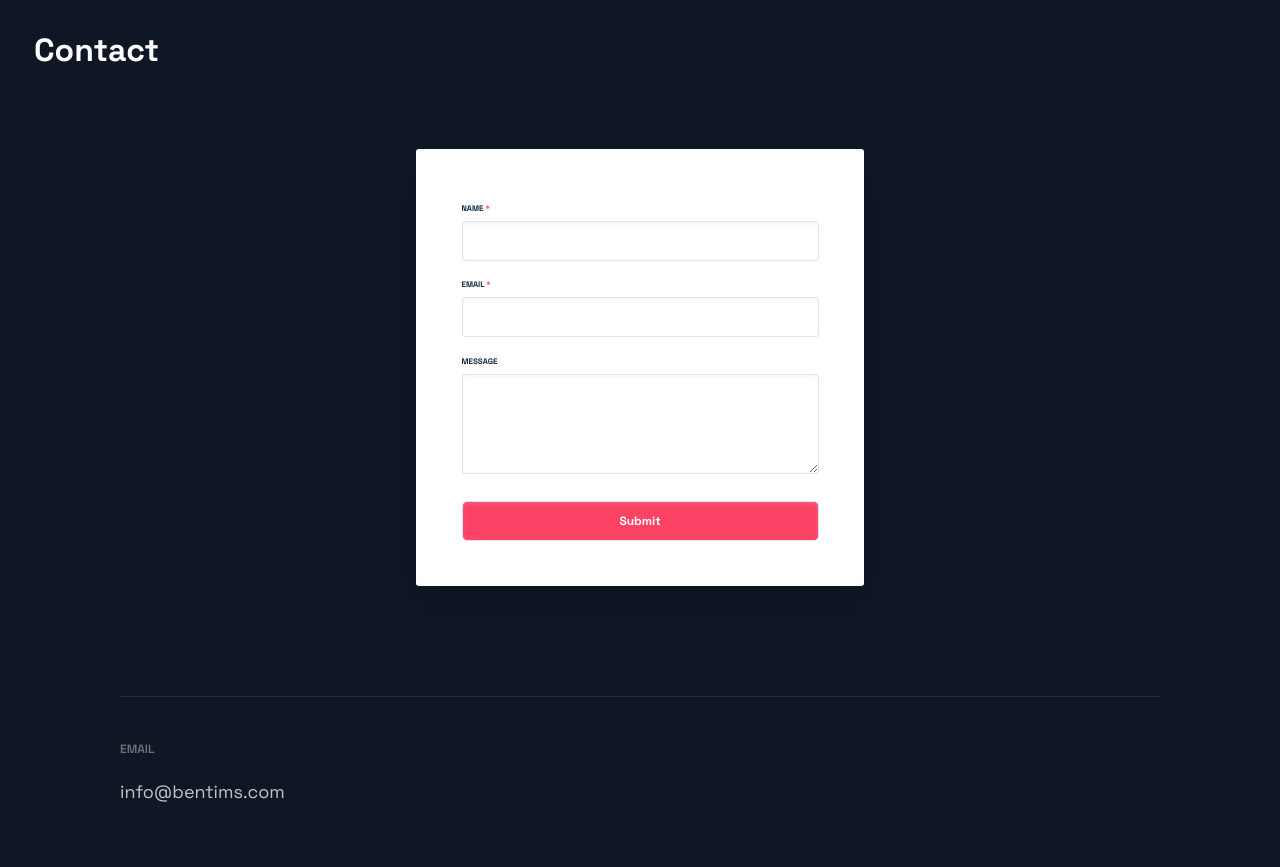
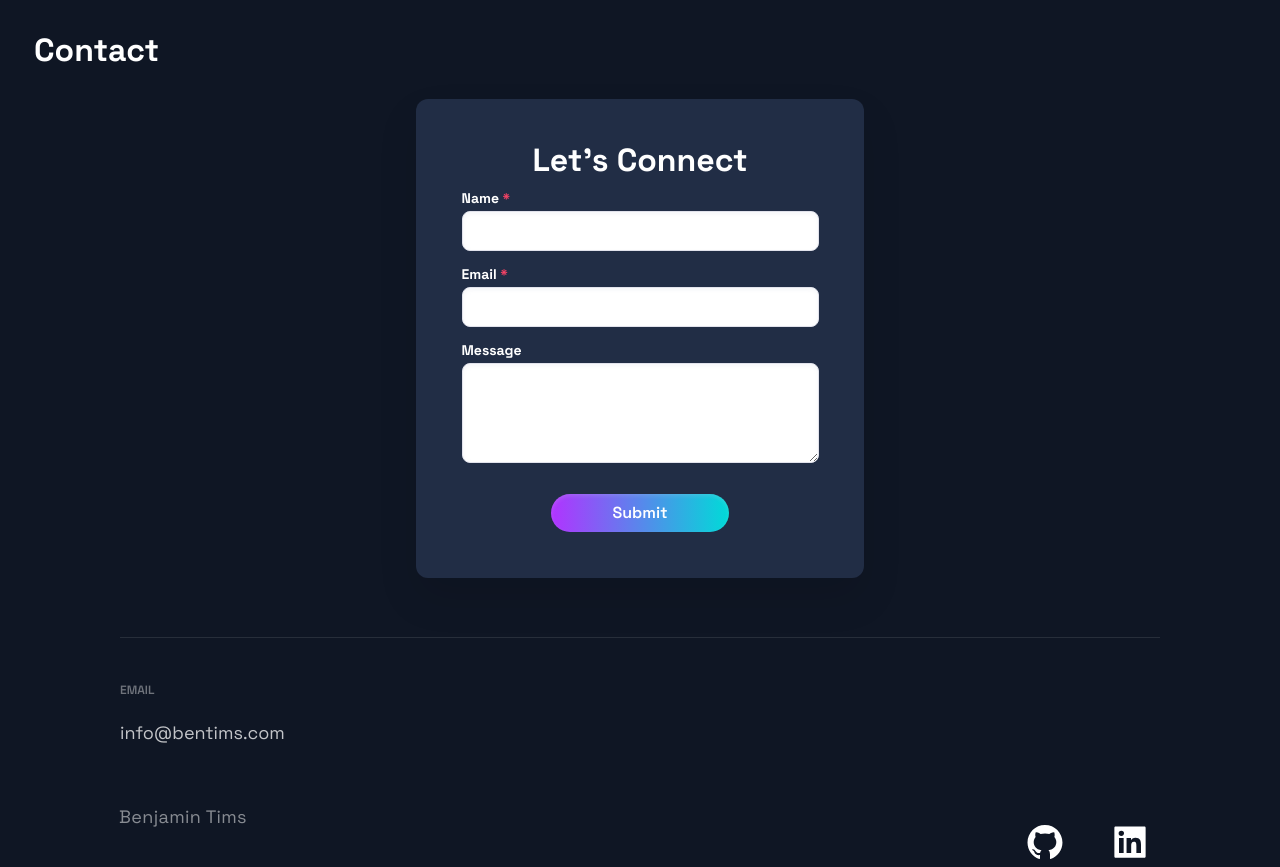
Before and after one commit to btims512/Portfolio_website, a Next.js app: page / in a window 1280 px wide. Shown: the part 5800-6667 px from the top of the page. Built offline with nearby package versions, Linux system fonts and the light colour scheme.

Commit message:
fixed contact section

```diff
--- a/src/components/About/HeroTextStyles.js
+++ b/src/components/About/HeroTextStyles.js
@@ -33,11 +33,28 @@ export const HeroTextStyles = styled.div`
     transform: translateY(-50%);
   }
 
+  .contact-line {
+    display: flex;
+    justify-content: flex-start;
+    flex-flow: row wrap;
+    position: relative;
+    top: 50%;
+    width: fit-content;
+    max-width: 13.8vw;
+    margin: 10 auto;
+    border-right: 2px solid rgba(255, 255, 255, 0.75);
+    font-size: 120%;
+    color: hsl(204deg 24% 94% / 50%);
+    white-space: nowrap;
+    overflow: hidden;
+    transform: translateY(-50%);
+  }
+
   /* Animation */
   .anim-typewriter {
     /* flex-shrink: 1; */
     width: fit-content;
-    animation: typewriter 4s steps(44) 1s 1 normal both,
+    animation: typewriter 4s steps(44) 2s 1 normal both,
       blinkTextCursor 800ms steps(44) infinite normal;
   }
   @keyframes typewriter {
--- a/src/components/Contact/Contact.js
+++ b/src/components/Contact/Contact.js
@@ -1,30 +1,55 @@
-import React from 'react';
-import { useForm, ValidationError } from '@formspree/react';
+import React from "react";
+import { useForm, ValidationError } from "@formspree/react";
 import { ContactFormStyles } from "./ContactFormStyles";
 import { SectionTitle } from "../../styles/GlobalComponents";
-
+import { HeroTextStyles } from "../About/HeroTextStyles";
 
 function ContactForm() {
   const [state, handleSubmit] = useForm("xyyaedyo");
   if (state.succeeded) {
+    return (
+      <ContactFormStyles style={{ display: "flex", justifyContent: "center" }}>
+        <div className="success-message">
+          <p>Thanks for joining!</p>
+        </div>
+      </ContactFormStyles>
+    );
+  }
 
-    return <ContactFormStyles style={{display: "flex", justifyContent: "center"}}><div className='success-message'><p>Thanks for joining!</p></div></ContactFormStyles>
-  }
+  // const scrollpos = typeof window !== "undefined".scrollY;
+  // const wh = typeof window !== "undefined".innerHeight - 50;
+  // const element = document.querySelector(".anim-typewriter");
+
+  // typeof window !==
+  //   "undefined".addEventListener("scroll", function () {
+  //     if (scrollpos > element.offsetTop - wh) {
+  //       element.classList.add("onScroll");
+  //     }
+  //   });
+
   return (
     <>
       <SectionTitle main> Contact</SectionTitle>
       <ContactFormStyles>
         <div className="form-container">
           <form onSubmit={handleSubmit}>
+            <div className="title-container">
+              {/* <HeroTextStyles>
+                <p className="contact-line anim-typewriter">Let's Connect</p>
+              </HeroTextStyles> */}
+              <SectionTitle main>Let's Connect</SectionTitle>
+            </div>
             <ul>
               <li>
                 <label htmlFor="name">
                   <span>
-            Name <span htmlFor="name" className="required-star">*</span>
+                    Name{" "}
+                    <span htmlFor="name" className="required-star">
+                      *
+                    </span>
                   </span>
                 </label>
-        <input type="name" id="name" name="name"
-        />
+                <input type="name" id="name" name="name" />
                 <ValidationError
                   prefix="Email"
                   field="email"
@@ -43,7 +68,12 @@ function ContactForm() {
                 <label htmlFor="email">
                   <span>Message</span>
                 </label>
-        <textarea id="message" name="messages" rows={4} cols={50} defaultValue={""}
+                <textarea
+                  id="message"
+                  name="messages"
+                  rows={4}
+                  cols={50}
+                  defaultValue={""}
                 />
                 <ValidationError
                   prefix="Message"
@@ -51,7 +81,7 @@ function ContactForm() {
                   errors={state.errors}
                 />
               </li>
-      <li>
+              <li style={{ display: "flex", justifyContent: "center" }}>
                 <input type="submit" disabled={state.submitting} />
               </li>
             </ul>
--- a/src/components/Contact/ContactFormStyles.js
+++ b/src/components/Contact/ContactFormStyles.js
@@ -24,22 +24,30 @@ export const ContactFormStyles = styled.div`
   li {
     padding: 0.3em;
   }
+
   span {
     font-weight: 700;
-    color: #102a43;
+    color: #ffffff;
     line-height: 35px;
     line-height: 2.5rem;
     font-size: 12px;
-    font-size: 0.8rem;
-    text-transform: uppercase;
+    font-size: 14px;
   }
   input[type="submit"] {
-    background: #fc4366;
-    color: white;
-    font-weight: 700;
-    font-size: 1.2rem;
-    border-radius: 5px;
     margin-top: 1.3em;
+    border: none;
+    border-radius: 50px;
+    color: #fff;
+    display: -webkit-flex;
+    width: 50%;
+    height: 100%;
+    background: linear-gradient(270deg, #00dbd8 0%, #b133ff 100%);
+    opacity: 1;
+    transition: 0.4s ease;
+    font-size: 16px;
+    font-weight: 600;
+    justify-content: center;
+    cursor: pointer;
   }
 
   p {
@@ -51,16 +59,16 @@ export const ContactFormStyles = styled.div`
     display: flex;
     justify-content: center;
     /* width: 460px; */
-    margin: 5em auto;
+    margin: 2.2em auto;
   }
   form {
-    background-color: #ffffff;
+    background-color: #212d45;
     padding-top: 40px;
     padding-right: 40px;
     padding-bottom: 40px;
     padding-left: 40px;
     box-shadow: 0 20px 40px rgba(0, 0, 0, 0.1);
-    border-radius: 3px;
+    border-radius: 12px;
     overflow: hidden;
   }
 
@@ -73,7 +81,7 @@ export const ContactFormStyles = styled.div`
     width: 100%;
     padding: 9px 20px;
     border: 1px solid #e1e2eb;
-    background-color: #fff;
+    background-color: #ffffff;
     color: #102a43;
     caret-color: #829ab1;
     box-sizing: border-box;
@@ -82,9 +90,22 @@ export const ContactFormStyles = styled.div`
     line-height: 29px;
     line-height: 2rem;
     box-shadow: inset 0 2px 4px 0 rgba(206, 209, 224, 0.2);
-    border-radius: 3px;
+    border-radius: 8px;
     line-height: 29px;
     line-height: 2rem;
+  }
+
+  .title-container {
+    display: flex;
+    justify-content: center;
+    align-items: baseline;
+  }
+
+  .title-container > h2 {
+    /* font-size: 28px; */
+    padding: 0px;
+    margin-top: -15px;
+    padding-bottom: 30px;
   }
 
   .success-message {
@@ -100,4 +121,29 @@ export const ContactFormStyles = styled.div`
     background: linear-gradient(0deg, rgba(0, 0, 0, 0.5), rgba(0, 0, 0, 0.5)),
       linear-gradient(270deg, #00dbd8 0%, #b133ff 100%);
   }
+
+  @media ${(props) => props.theme.breakpoints.sm} {
+    form {
+      padding-top: 0;
+      padding-bottom: 0;
+      box-shadow: 0 20px 40px rgba(0, 0, 0, 0.1);
+      border-radius: 12px;
+      overflow: hidden;
+      width: 355px;
+      padding-bottom: 20px;
+    }
+
+    .title-container > h2 {
+      padding: 0px;
+      margin-top: 20px;
+    }
+
+    .required-star {
+      font-size: 10px;
+    }
+
+    input[type="submit"] {
+      width: 100%;
+    }
+  }
 `;
--- a/src/components/Hero/HeroStyles.js
+++ b/src/components/Hero/HeroStyles.js
@@ -79,9 +79,6 @@ export const Container = styled.div`
       #mobile-profile-pic {
         visibility: visible;
       }
-
-      .hero-body-mobile {
-      }
     }
   }
 
```
Also changed, not shown: package.json (+5 -3 lines), src/components/AboutText/AboutText.js (deleted, +0 -22 lines), 2 other files (tests, documents, lock files or other folders). Lines whose indentation alone changed are shown as unchanged.
